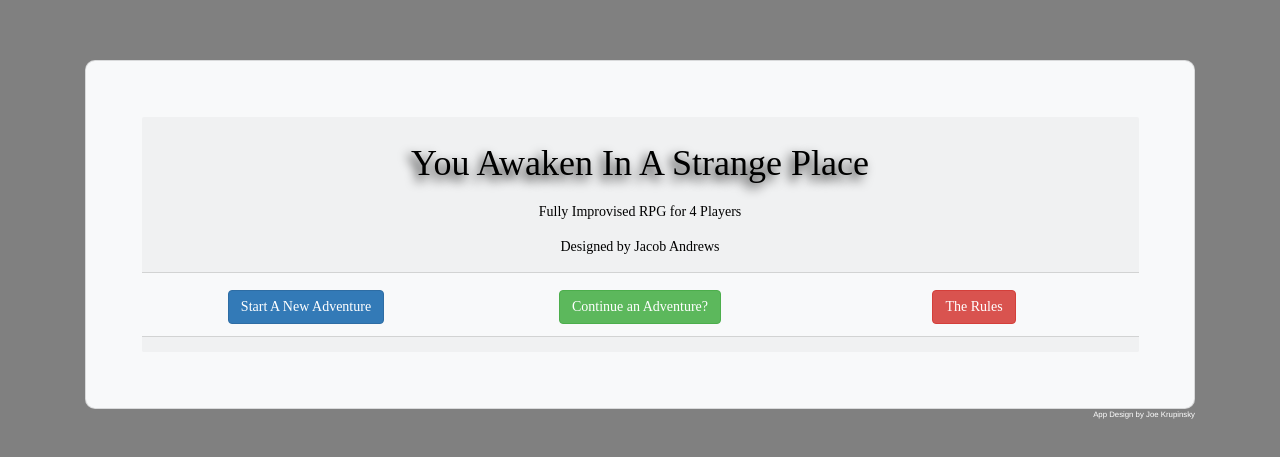
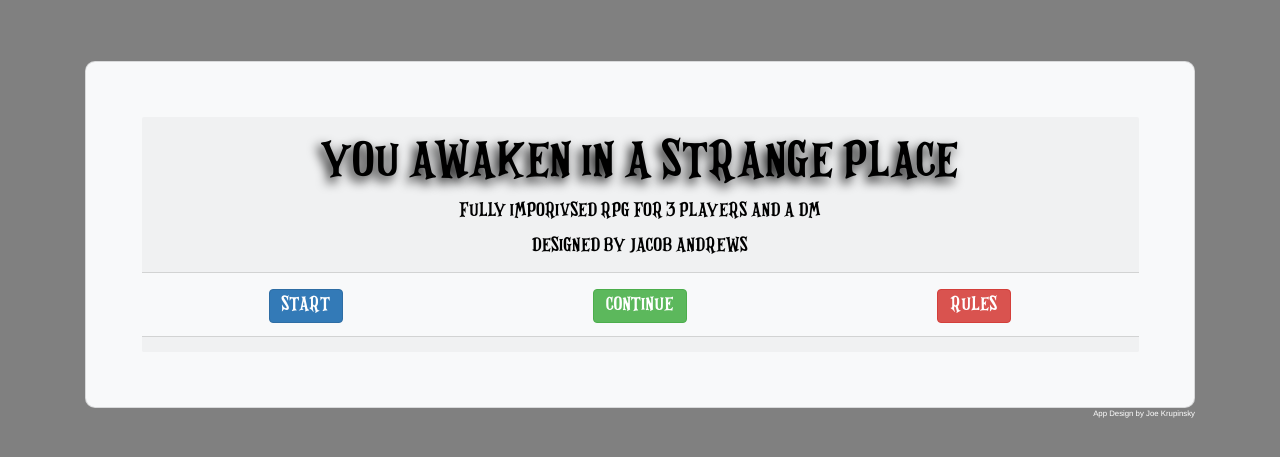
Before and after one commit to JoeKrupinsky/YouAwakenInAStrangePlace, a React (Create React App) app: page / in a window 1280 px wide. Shown: the part 155-612 px from the top of the page. Built offline with nearby package versions, Linux system fonts and the light colour scheme; a web font is replaced by a local one.

Commit message:
Style changes

```diff
--- a/src/components/dice/SkillDice.jsx
+++ b/src/components/dice/SkillDice.jsx
@@ -44,7 +44,7 @@ class SkillDice extends React.Component {
   render(props) {
     return (
       <React.Fragment>
-        <Container>
+        <Container style={{fontFamily:'TypeWriter'}}>
           <Row></Row>
           <Row>
               <Col></Col>
@@ -73,7 +73,7 @@ class SkillDice extends React.Component {
           </Row>
           <Row>--------------------------------------------</Row>
           <Row>
-              <Col><h4>CHECK: {this.props.currentSkill} {this.state.modifier >= 0 ? "+":"" } {this.state.modifier} </h4></Col>
+              <Col><h3>CHECK: {this.props.currentSkill} {this.state.modifier >= 0 ? "+":"" } {this.state.modifier} </h3></Col>
             <Col>
               <div>
                 <ReactDice
--- a/src/components/pages/GameplayPage.jsx
+++ b/src/components/pages/GameplayPage.jsx
@@ -18,7 +18,7 @@ const GameplayPage = (props) => {
         defaultActiveKey="players"
         transition={false}
         id="gameplay-tabs"
-        style={{color: "black"}}
+        style={{color: "black",fontFamily:'TypeWriter'}}
       >
         <Tab eventKey="players" title="PLAYERS">
           <div style={{marginTop: "5%"}}>
--- a/src/components/pages/LandingPage.jsx
+++ b/src/components/pages/LandingPage.jsx
@@ -8,7 +8,7 @@ function LandingPage(props) {
         <Card
           bg="light"
           style={{
-            fontFamily: "EarthMomma",
+            fontFamily: "MagnificentSerif",
             color: "black",
             borderRadius: "10px",
             padding: "5%",
@@ -18,18 +18,18 @@ function LandingPage(props) {
             <Row>
               <Col></Col>
               <h1 style={{textShadow: "-4px 5px 11px black"}}>
-                You Awaken In A Strange Place
+               YOU AWAKEN IN A STRANGE PLACE
               </h1>
               <Col></Col>
             </Row>
             <Row>
               <Col></Col>
-              <h5> Fully Improvised RPG for 4 Players</h5>
+              <h5> FULLY IMPORIVSED RPG FOR 3 PLAYERS AND A DM</h5>
               <Col></Col>
             </Row>
             <Row>
               <Col></Col>
-              <h5>Designed by Jacob Andrews</h5>
+              <h5>DESIGNED BY JACOB ANDREWS</h5>
               <Col></Col>
             </Row>
           </Card.Header>
@@ -37,17 +37,17 @@ function LandingPage(props) {
             <Row>
               <Col>
                 <Button variant="primary" href="/setup">
-                  Start A New Adventure
+                  START
                 </Button>
               </Col>
               <Col>
                 <Button variant="success" href="/loading">
-                  Continue an Adventure?
+                  CONTINUE
                 </Button>
               </Col>
               <Col>
                 <Button variant="danger" href="/rules">
-                  The Rules
+                  RULES
                 </Button>
               </Col>
             </Row>
--- a/src/components/players/PlayerCard.jsx
+++ b/src/components/players/PlayerCard.jsx
@@ -73,7 +73,7 @@ function PlayerCard(props) {
         style={{
           borderRadius: "10px",
           border: "3px solid #525252",
-          fontFamily: "EarthMomma",
+          fontFamily: "MagnificentSerif",
           color: "black",
           backgroundColor: "#f0f0f0",
         }}
@@ -81,15 +81,15 @@ function PlayerCard(props) {
         <Card.Header>
           <Row>
             <Col>
-              <p title={props.player.description} style={{ fontSize: ".75em", fontFamily: "Pixelmania" }}>
+              <p title={props.player.description} style={{ fontSize: "1em" }}>
                 {props.player.name.toUpperCase() || "NO NAME"}
               </p>
             </Col>
             <Col>
               <p
                 style={{
-                  fontSize: ".75em",
-                  fontFamily: "Pixelmania",
+                  fontSize: "1em",
+
                   color: "black",
                 }}
               >
@@ -97,7 +97,7 @@ function PlayerCard(props) {
               </p>
             </Col>
 
-            <Col>
+            <Col style={{fontFamily:'EarthMomma'}}>
               <ButtonGroup onClick={resourceHandler}>
                 <Button
                   size="lg"
@@ -118,8 +118,8 @@ function PlayerCard(props) {
             <Col>
               <p
                 style={{
-                  fontSize: ".75em",
-                  fontFamily: "Pixelmania",
+                  fontSize: "1em",
+
                   color: "black",
                 }}
               >
@@ -127,7 +127,7 @@ function PlayerCard(props) {
               </p>
 
             </Col>
-            <Col><ButtonGroup onClick={resourceHandler}>
+            <Col style={{fontFamily:'EarthMomma'}}><ButtonGroup onClick={resourceHandler}>
                 <Button
                   size="lg"
                   variant="outline-success"
--- a/src/components/players/PlayerCardBank.jsx
+++ b/src/components/players/PlayerCardBank.jsx
@@ -5,11 +5,11 @@ import PlayerCard from "./PlayerCard";
 class PlayerCardBank extends React.Component {
   render(props) {
     return (
-      <React.Fragment>
+      <React.Fragment >
         {this.props.players.player1.name == "Player One" ? (
           <h1>LOADING</h1>
         ) : (
-          <Container>
+          <Container style={{fontFamily:'MagnificentSerif'}}>
             <Row>
               <PlayerCard
                 player={this.props.players.player1}
@@ -31,11 +31,11 @@ class PlayerCardBank extends React.Component {
             <Row>
 
               <Col>
-                <h2 style={{fontFamily:'EarthMomma'}}>Common Skills</h2>
+                <h2 >COMMON SKILLS</h2>
               </Col>
               <Col></Col>
             </Row>
-            <Row style={{fontFamily:'PixelMania'}}>
+            <Row>
 
               <Col>
                 <h4>{this.props.skills[12].toUpperCase()}</h4>
--- a/src/components/skills/SkillV2.jsx
+++ b/src/components/skills/SkillV2.jsx
@@ -21,6 +21,7 @@ class SkillV2 extends React.Component {
             fontSize: ".6em",
             borderRadius:'10px',
             border: "2px solid black",
+            fontFamily:'TypeWriter',
             // margin:'1%',
             padding: "15px 10px"
           }}
--- a/src/components/world/WorldCard.jsx
+++ b/src/components/world/WorldCard.jsx
@@ -25,7 +25,7 @@ export const WorldCard = (props) => {
   };
   return (
     <React.Fragment>
-      <Card style={{ fontFamily: "EarthMomma" }}>
+      <Card style={{ fontFamily: "TypeWriter" }}>
         <Card.Header>
           <h1>
             The {props.world.adjective} {props.world.location}: A{" "}
--- a/src/index.css
+++ b/src/index.css
@@ -20,3 +20,11 @@ code {
   font-family: 'EarthMomma';
   src: local('EarthMomma'), url(./fonts/EarthMommaRegular.ttf) format('truetype');
 }
+@font-face {
+  font-family: 'MagnificentSerif';
+  src: local('MagnificentSerif'), url(./fonts/Magnificent\ Serif.ttf) format('truetype');
+}
+@font-face {
+  font-family: 'TypeWriter';
+  src: local('TypeWriter'), url(./fonts/JMH\ Typewriter-Thin.ttf) format('truetype');
+}
```
Also changed, not shown: src/fonts/JMH Typewriter-Thin.ttf (added), src/fonts/Magnificent Serif.ttf (added).
